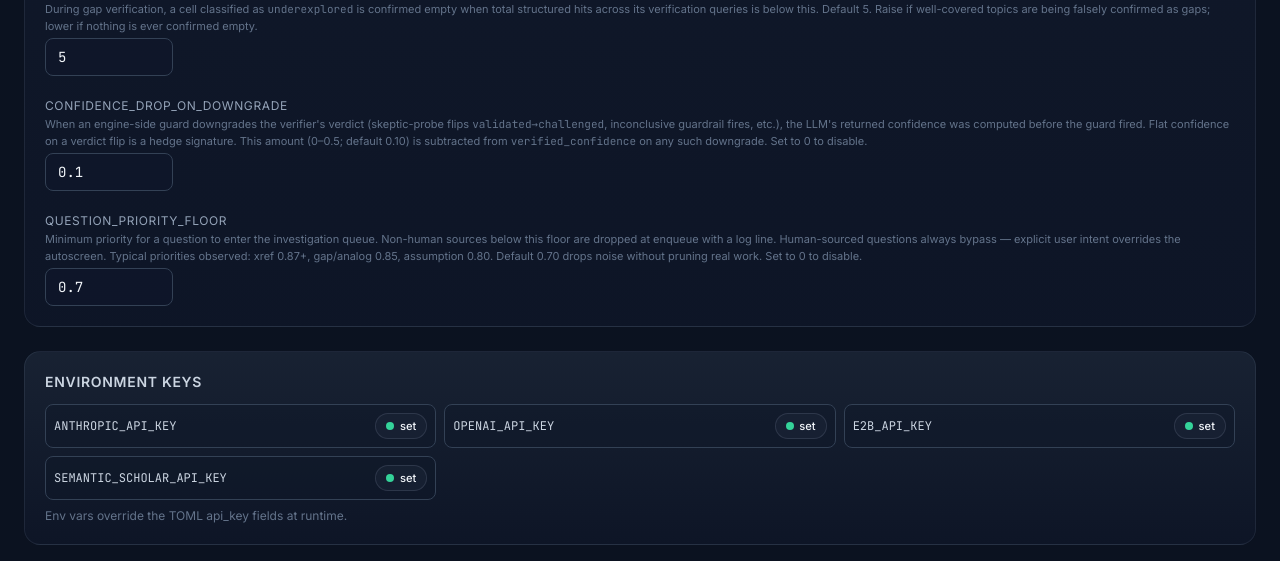
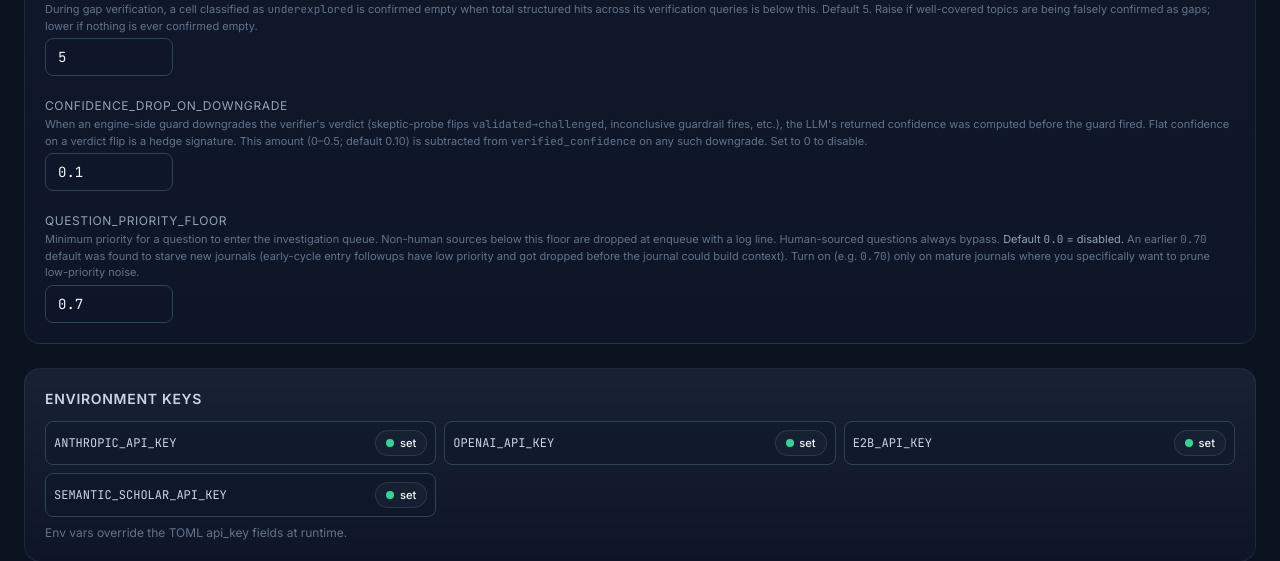
Before and after one commit to sfw/CuriosityEngine, a FastAPI app: page /settings in a window 1280 px wide. Shown: the part 3344-3905 px from the top of the page. Run offline with FastAPI, Linux system fonts and the light colour scheme; data that the repository does not hold is empty; parts of the project's set-up code (start-up, migrations or seed data) failed here and were passed over; some libraries are stand-ins or nearby versions.

Commit message:
queue: disable question_priority_floor by default (was 0.70)
The 0.70 default was found to starve new journals. Early-cycle entry
followups have priority scaling with surprise_delta — for moderate-
surprise findings (typical of cycles 1-3 before a journal has built
context), priorities cluster in the 0.40-0.65 range. The floor dropped
these en masse before the journal accumulated enough state to start
producing high-priority emergent questions.

The original problem the floor solved (xref-followup questions at 0.87+
starving gap/analog/assumption questions at 0.85) is better addressed
by the source-round-robin scheduler we already have — which guarantees
each non-empty source bucket gets a turn regardless of priority headroom.

Default flipped to 0.0 (disabled). Knob remains in EngineSettings so
mature journals can re-enable it explicitly when the user observes
specific noise they want to prune. Settings UI hint updated to explain
when to turn it on (rare, mature journals only).

No code-path change; only the default value.

```diff
--- a/models.py
+++ b/models.py
@@ -237,8 +237,9 @@ class EngineConfig:
     # Minimum priority for questions to enter the queue. Non-human sources with
     # priority below this floor are dropped at enqueue time (with a log line).
     # Human-sourced questions always bypass — explicit intent overrides the
-    # autoscreen. Default 0.70. Set to 0 to disable.
-    question_priority_floor: float = 0.70
+    # autoscreen. Default 0.0 = disabled (prior 0.70 default was starving
+    # new journals; turn back on for mature journals with clear noise).
+    question_priority_floor: float = 0.0
     held_entries_enabled: bool = True
     held_confidence_floor: float = 0.7
     # Parallel fan-out knobs. Default 1 = serial (preserves prior behavior
--- a/web/templates/settings.html
+++ b/web/templates/settings.html
@@ -489,10 +489,12 @@
           <span class="text-xs uppercase tracking-wider text-slate-400">question_priority_floor</span>
           <span class="block text-[11px] text-slate-500">
             Minimum priority for a question to enter the investigation queue. Non-human sources below
-            this floor are dropped at enqueue with a log line. Human-sourced questions always bypass —
-            explicit user intent overrides the autoscreen. Typical priorities observed: xref 0.87+,
-            gap/analog 0.85, assumption 0.80. Default 0.70 drops noise without pruning real work.
-            Set to 0 to disable.
+            this floor are dropped at enqueue with a log line. Human-sourced questions always bypass.
+            <span class="text-slate-400">Default <span class="mono">0.0</span> = disabled.</span>
+            An earlier <span class="mono">0.70</span> default was found to starve new journals (early-cycle entry
+            followups have low priority and got dropped before the journal could build context).
+            Turn on (e.g. <span class="mono">0.70</span>) only on mature journals where you specifically want to prune
+            low-priority noise.
           </span>
           <input name="engine_question_priority_floor" type="number" step="0.05" min="0" max="1"
                  value="{{ connection.engine.question_priority_floor }}"
```
Also changed, not shown: config.py (+13 -6 lines).
